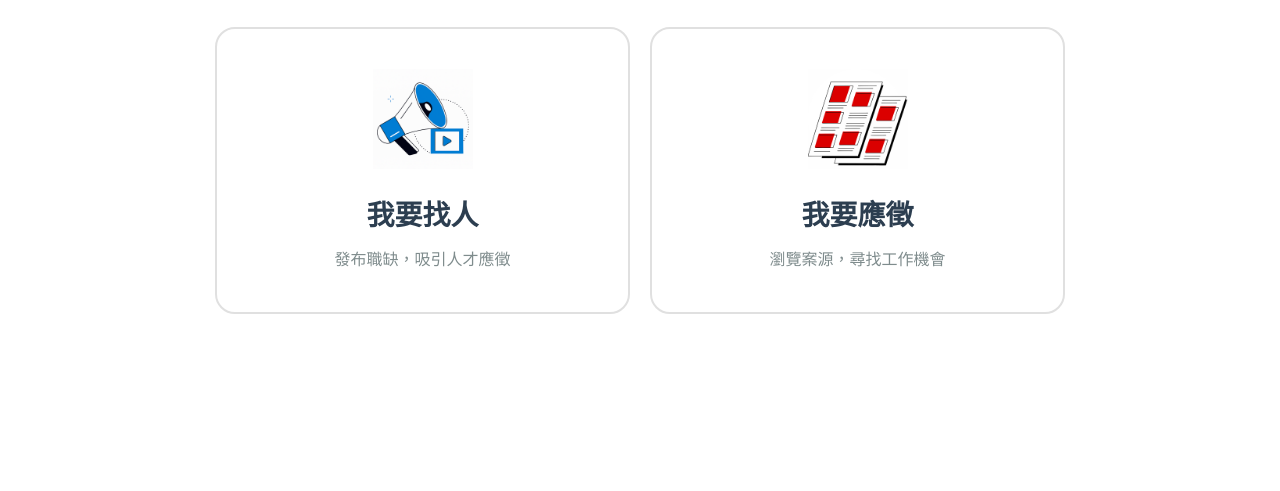
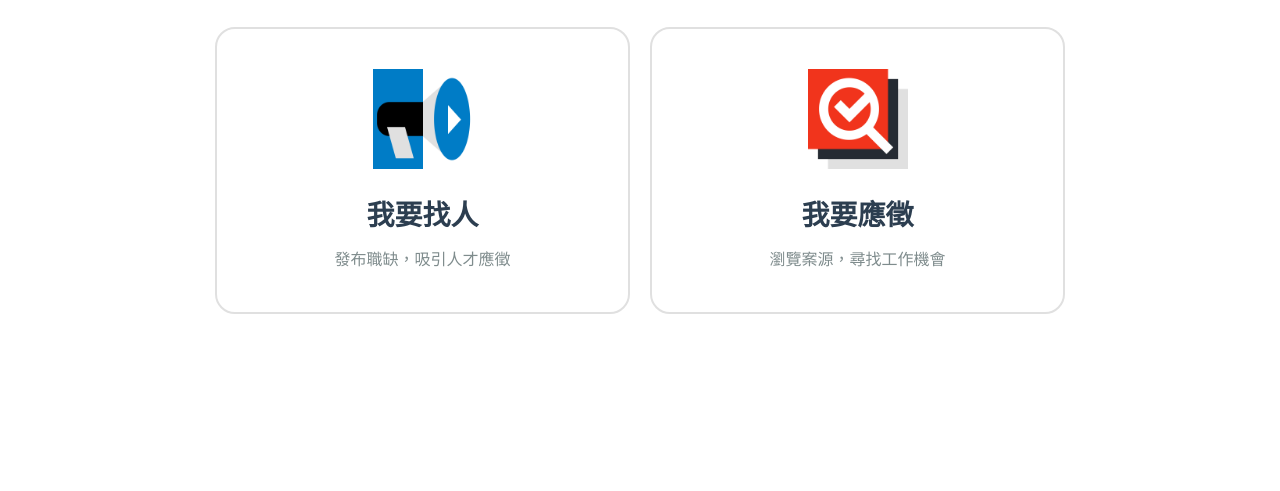
Before and after one commit to papiin/jobs, a plain HTML site: page index.html in a window 1280 px wide. Shown: the part 285-776 px from the top of the page. Drawn offline with Linux system fonts and the light colour scheme.

Commit message:
new icon

```diff
--- a/index.html
+++ b/index.html
@@ -790,14 +790,14 @@
 
                 <div class="options-container">
                     <div class="option-card creator" onclick="window.location.href='https://papiin.com/matching-create-case'">
-                        <img src="img/01.png" alt="Creator Icon" class="option-icon">
+                        <img src="img/icon_01.png" alt="Creator Icon" class="option-icon">
                         <div class="option-content">
                             <h2 class="option-title">我要找人</h2>
                             <p class="option-description">發布職缺，吸引人才應徵</p>
                         </div>
                     </div>
                     <div class="option-card case" onclick="window.location.href='https://papiin.com/matching.html'">
-                        <img src="img/03.png" alt="Case Icon" class="option-icon">
+                        <img src="img/icon_02.png" alt="Case Icon" class="option-icon">
                         <div class="option-content">
                             <h2 class="option-title">我要應徵</h2>
                             <p class="option-description">瀏覽案源，尋找工作機會</p>
```
Also changed, not shown: img/icon_01.png (added), img/icon_02.png (added), 1 other file.
